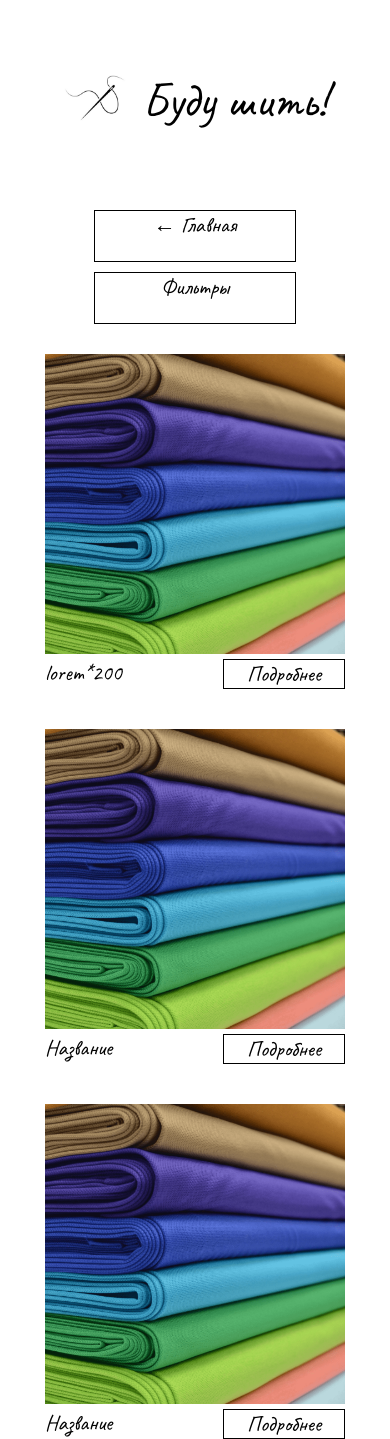
After one commit to baker2024/iwillread-2024, a FastAPI app: template templates/catalog.html in a window 390 px wide. The commit adds this page. Run offline with FastAPI, Linux system fonts and the light colour scheme; the template is opened without the code that fills it, so the values that code supplies are empty.

Commit message:
catalog page, adaptive fix

```diff
--- /dev/null
+++ b/static/styles/catalog.css
@@ -0,0 +1,134 @@
+* {
+    margin: 0;
+    padding: 0;
+    font-family: 'Caveat';
+}
+a {
+    cursor: pointer;
+    text-decoration: none;
+    color: black;
+}
+
+html {
+    height: 100%;
+    width: 100%;
+}
+
+header {
+    height: 200px;
+    width: 100%;
+    display: flex;
+    text-align: center;
+    align-items: center;
+    justify-content: center;
+}
+
+.header-logo-name a {
+    font-size: 48px
+}
+
+.header-logo-img img{
+    width: 64px;
+    height: 64px;
+    margin-right: 15px;
+}
+
+.container {
+    max-width: 900px;
+    margin-left: auto;
+    margin-right: auto
+}
+
+.controls {
+    display: flex;
+    justify-content: space-between;
+}
+
+
+.controls a {
+    display: block;
+    font-size: 22px;
+    width: 200px;
+    height: 50px;
+    border: 1px solid black;
+    text-align: center;
+    margin-top: 10px;
+}
+
+.controls a:hover {
+    background-color: #D9D9D9;
+}
+
+.cards {
+    margin-top: 30px;
+    display: grid;
+    grid-template-columns: repeat(auto-fill, 300px);
+    justify-content: center;
+    justify-items: center;
+    column-gap: 300px;
+    row-gap: 40px;
+    width: 900px;
+}
+
+
+.card {
+    max-width: 300px;
+    max-height: 500px;
+}
+
+.card img {
+    max-width: 300px;
+    height: 300px;
+}
+
+.card-info {
+    display: flex;
+    justify-content: space-between;
+}
+
+.card-name {
+    font-size: 22px;
+    max-width: 170px;
+    word-wrap: break-word;
+}
+
+
+.card-link a {
+    display: inline-block;
+    font-size: 22px;
+    text-align: center;
+    width: 120px;
+    border: 1px solid black;
+}
+
+
+.card-link a:hover {
+    background-color: #D9D9D9;
+}
+
+
+@media (max-width: 901px) {
+    .container {
+        max-width: 600px;
+        margin-left: auto;
+        margin-right: auto
+    }
+    .cards {
+        width: 600px;
+    }
+
+  }
+
+@media (max-width: 610px) {
+    .cards {
+        width: 300px;
+        margin-left: auto;
+        margin-right: auto
+    }
+    .controls {
+        display: flex;
+        align-items: center;
+        justify-content: center;
+        flex-direction: column;
+    }
+  }
--- /dev/null
+++ b/templates/catalog.html
@@ -0,0 +1,56 @@
+{% extends "base.html" %}
+{% block css_link %}
+<link rel="stylesheet" href="/static/styles/catalog.css">
+{% endblock %}
+
+{% block content %}
+    <div class="container">
+        <div class="controls">
+            <a href="/">← Главная</a>
+            <a href="">Фильтры</a>
+        </div>
+
+        <div class="cards">
+            <div class="card">
+                <div class="card-img">
+                    <img src="/static/img/card.png" alt="">
+                </div>
+                <div class="card-info">
+                    <div class="card-name">
+                        <p>lorem*200</p>
+                    </div>
+                    <div class="card-link">
+                        <a>Подробнее</a>
+                    </div>
+                </div>
+            </div>
+            <div class="card">
+                <div class="card-img">
+                    <img src="/static/img/card.png" alt="">
+                </div>
+                <div class="card-info">
+                    <div class="card-name">
+                        <p>Название</p>
+                    </div>
+                    <div class="card-link">
+                        <a>Подробнее</a>
+                    </div>
+                </div>
+            </div>
+            <div class="card">
+                <div class="card-img">
+                    <img src="/static/img/card.png" alt="">
+                </div>
+                <div class="card-info">
+                    <div class="card-name">
+                        <p>Название</p>
+                    </div>
+                    <div class="card-link">
+                        <a>Подробнее</a>
+                    </div>
+                </div>
+            </div>
+
+        </div>
+    </div>
+{% endblock %}
--- a/templates/location.html
+++ b/templates/location.html
@@ -6,9 +6,7 @@
 {% block content %}
     <div class="container">
         <div class="about-us">
-            <div class="back">
-                <a href="/">← Главная</a>
-            </div>
+            <a href="/">← Главная</a>
             <div class="info">
                 <div class="name">
                     <h1>Мы находимся здесь!</h1>
```
Also changed, not shown: pages/router.py (+6 -1 lines), static/styles/index.css (+24 -19 lines), static/styles/location.css (+20 -11 lines), static/img/card.png (added).
